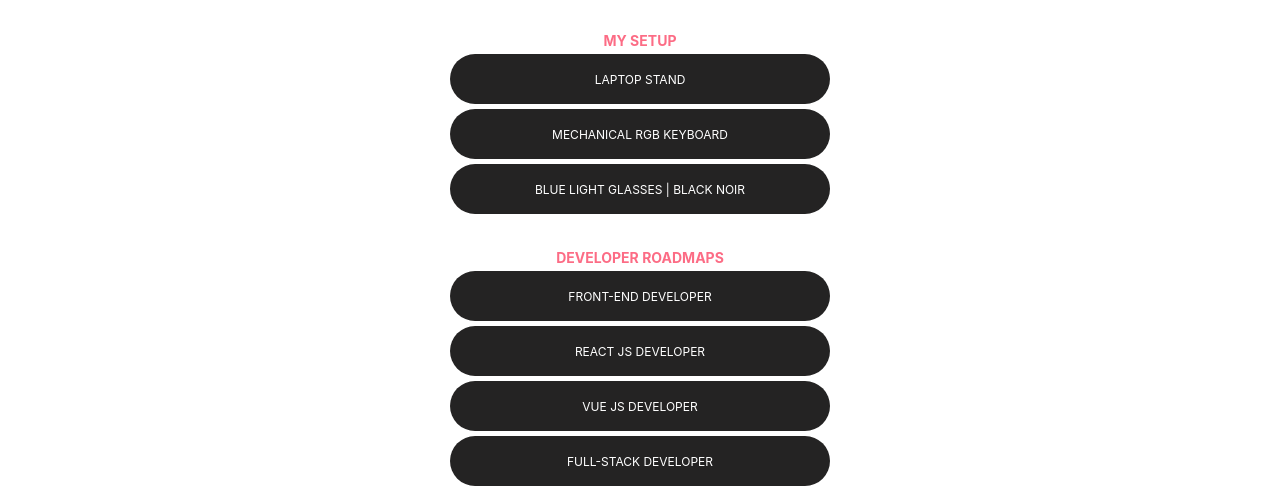
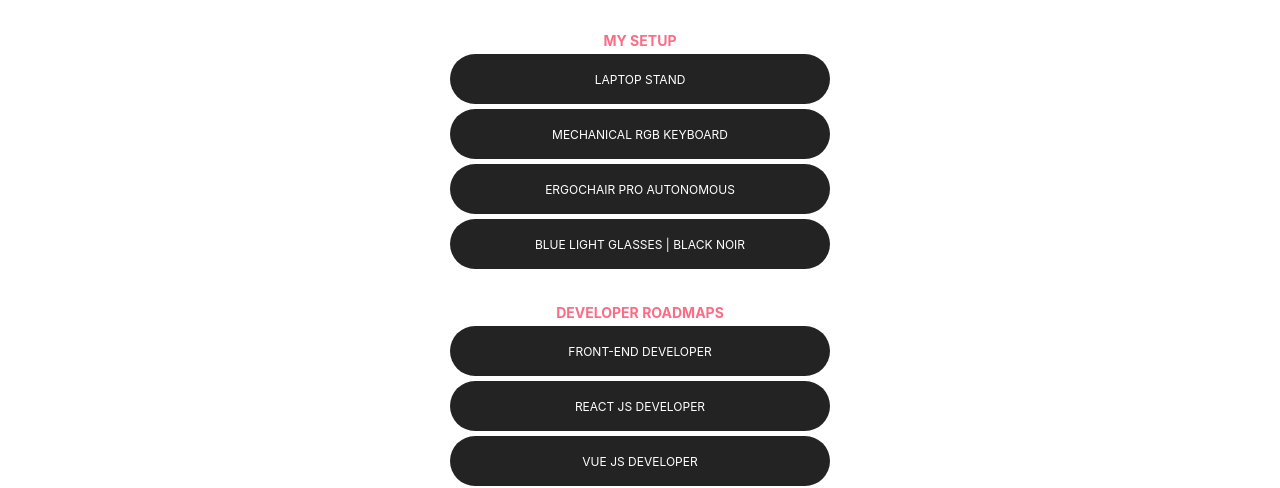
Before and after one commit to bertamatu/bertamatu-gatsby, a Gatsby site: page /Links in a window 1280 px wide. Shown: the part 326-814 px from the top of the page. Built offline with nearby package versions, Linux system fonts and the light colour scheme; Gatsby itself is replaced by a stand-in of ours; a web font is replaced by a local one.

Commit message:
affiliates

```diff
--- a/src/pages/Links.js
+++ b/src/pages/Links.js
@@ -60,6 +60,13 @@
                 rel="noopener noreferrer"
             >
                 Mechanical RGB Keyboard
+            </LinkButton>
+            <LinkButton
+                href="https://www.autonomous.ai/office-chairs/ergonomic-chair?utm_source=Influencer_Affiliate&utm_medium=Instagram&utm_campaign=Growth&utm_content=BERTA04"
+                target="_blank"
+                rel="noopener noreferrer"
+            >
+                ErgoChair Pro Autonomous
             </LinkButton>
             <LinkButton
                 href="https://barner.pxf.io/c/2964139/1081324/12120?partnerpropertyid=2812707"
```
